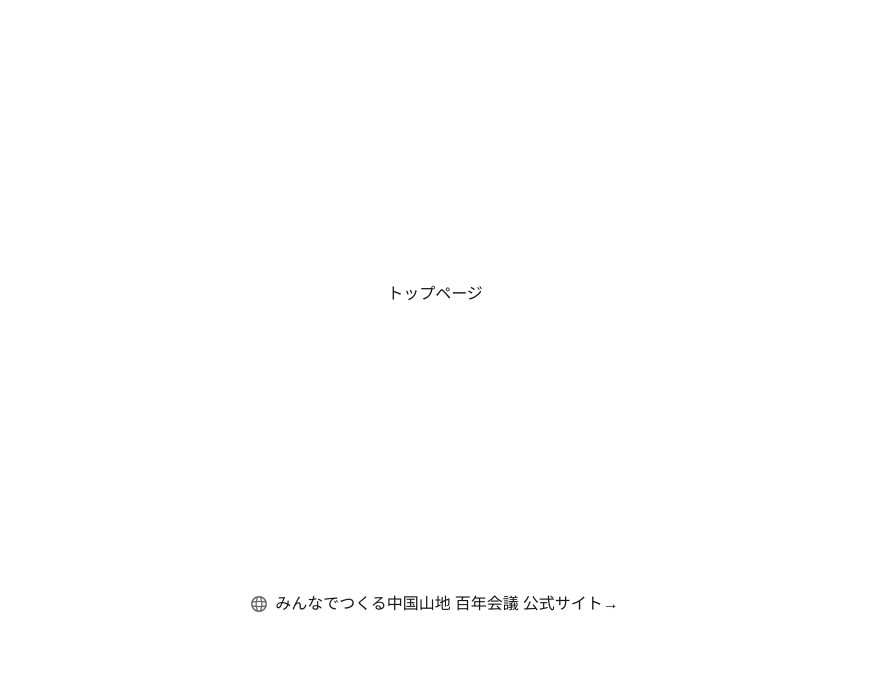
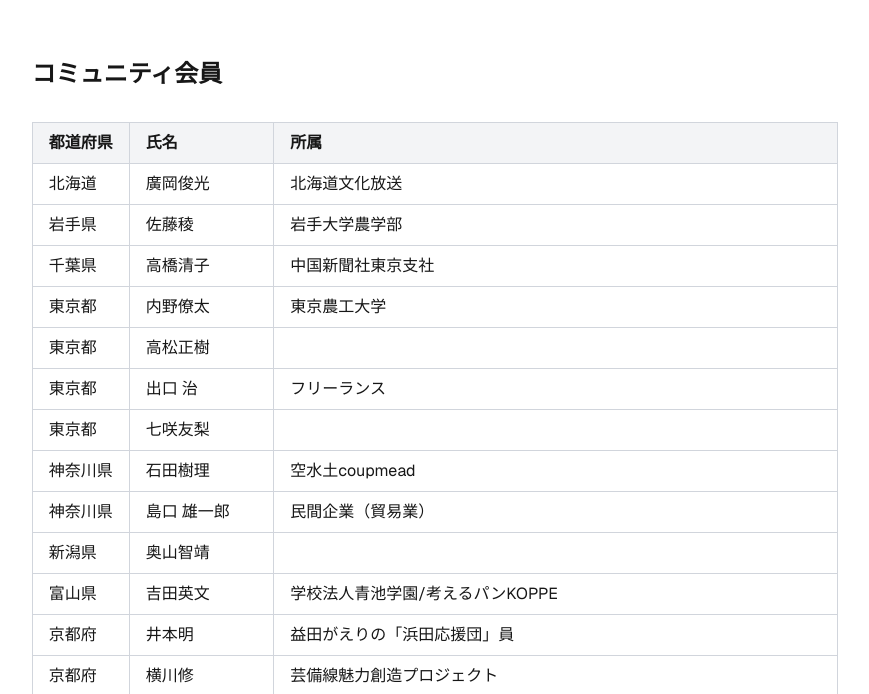
Before and after one commit to thwoo-inc/cs-members, a Next.js app: page / in a window 1280 px wide. Shown: the part 106-800 px from the top of the page, without its empty margins (205-1074 px from the left). Built offline with nearby package versions, Linux system fonts and the light colour scheme.

Commit message:
load csv and list them

```diff
--- /dev/null
+++ b/next.config.js
@@ -0,0 +1,10 @@
+/** @type {import('next').NextConfig} */
+const nextConfig = {
+  output: 'export',
+  trailingSlash: true,
+  images: {
+    unoptimized: true,
+  },
+};
+
+export default nextConfig;
--- a/src/app/page.tsx
+++ b/src/app/page.tsx
@@ -1,10 +1,33 @@
 import Image from 'next/image';
+import { loadMembers } from '@/lib/csv';
 
-export default function Home() {
+export default async function Home() {
+  const members = loadMembers();
+
   return (
     <div className="font-sans grid grid-rows-[20px_1fr_20px] items-center justify-items-center min-h-screen p-8 pb-20 gap-16 sm:p-20">
       <main className="flex flex-col gap-[32px] row-start-2 items-center sm:items-start">
-        トップページ
+        <h1 className="text-2xl font-bold">コミュニティ会員</h1>
+        <div className="max-w-4xl w-full">
+          <table className="w-full border-collapse border border-gray-300">
+            <thead>
+              <tr className="bg-gray-100">
+                <th className="border border-gray-300 px-4 py-2 text-left">都道府県</th>
+                <th className="border border-gray-300 px-4 py-2 text-left">氏名</th>
+                <th className="border border-gray-300 px-4 py-2 text-left">所属</th>
+              </tr>
+            </thead>
+            <tbody>
+              {members.map((member, index) => (
+                <tr key={index} className="hover:bg-gray-50">
+                  <td className="border border-gray-300 px-4 py-2">{member.prefecture}</td>
+                  <td className="border border-gray-300 px-4 py-2">{member.name}</td>
+                  <td className="border border-gray-300 px-4 py-2">{member.organization}</td>
+                </tr>
+              ))}
+            </tbody>
+          </table>
+        </div>
       </main>
       <footer className="row-start-3 flex gap-[24px] flex-wrap items-center justify-center">
         <a
--- /dev/null
+++ b/src/lib/csv.ts
@@ -0,0 +1,23 @@
+import fs from 'fs';
+import path from 'path';
+import { Member } from '@/types/member';
+
+export function parseCSV(csvContent: string): Member[] {
+  const lines = csvContent.trim().split('\n');
+  const headers = lines[0].split(',');
+
+  return lines.slice(1).map(line => {
+    const values = line.split(',');
+    return {
+      prefecture: values[0],
+      name: values[1],
+      organization: values[2] || ''
+    };
+  });
+}
+
+export function loadMembers(): Member[] {
+  const csvPath = path.join(process.cwd(), 'src', 'data', 'members.csv');
+  const csvContent = fs.readFileSync(csvPath, 'utf-8');
+  return parseCSV(csvContent);
+}
--- /dev/null
+++ b/src/types/member.ts
@@ -0,0 +1,5 @@
+export interface Member {
+  prefecture: string;
+  name: string;
+  organization: string;
+}
```
Also changed, not shown: src/data/members.csv (added).
